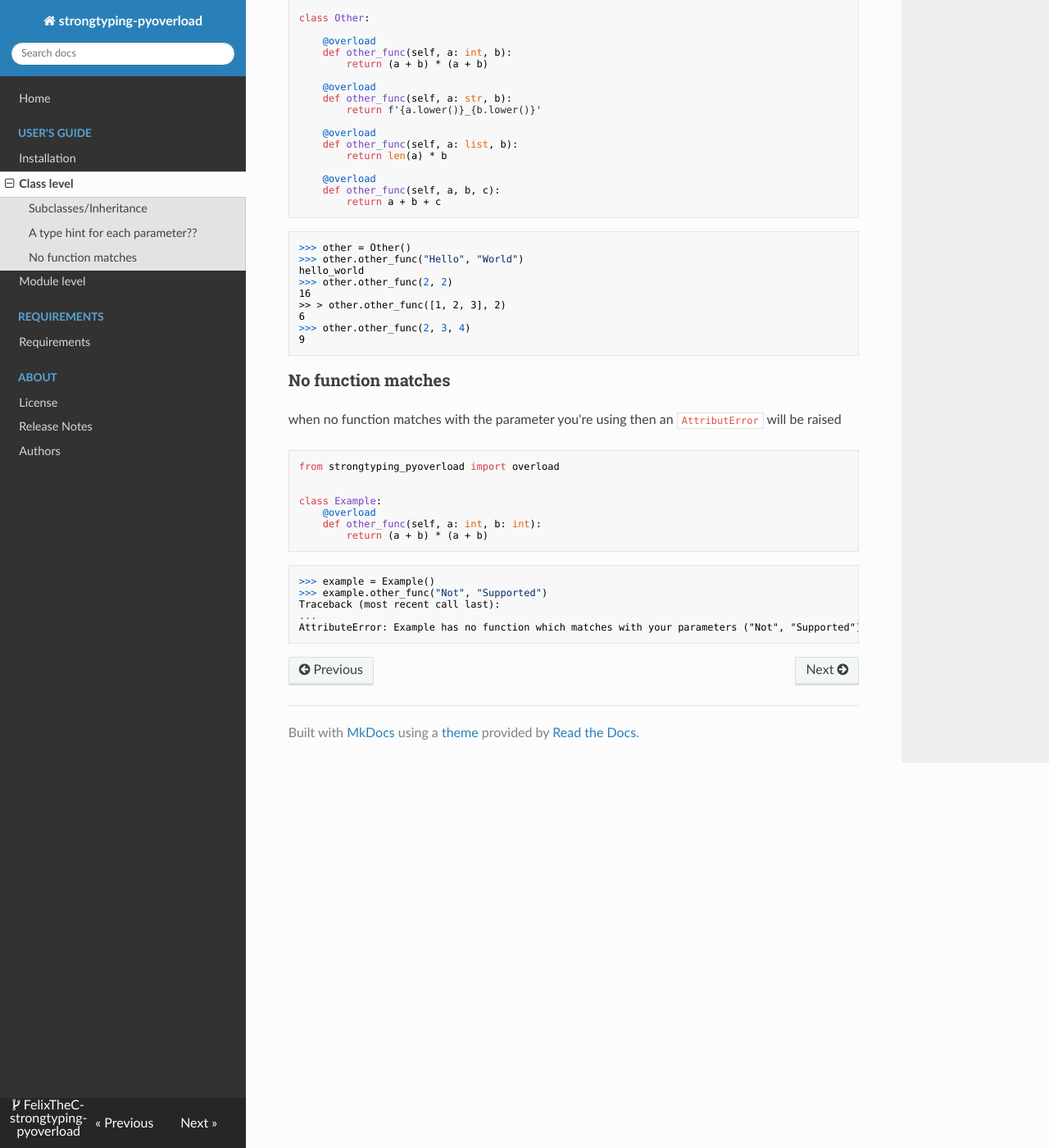
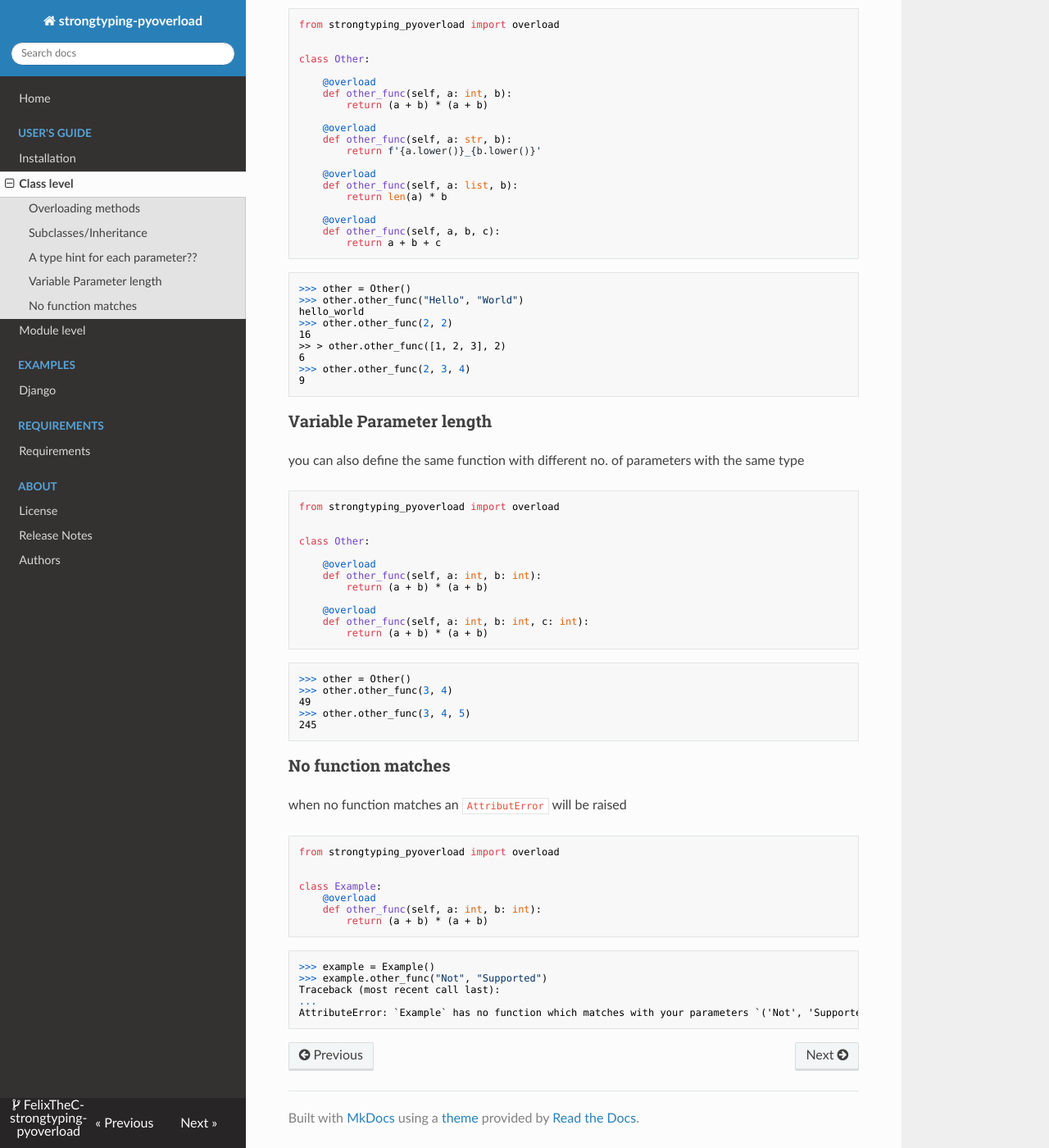
Before and after one commit to FelixTheC/py-overload, an MkDocs documentation site: the page built from docs/class_level.md, in a window 1280 px wide and 1400 px high, scrolled down 1433 px. Shown: the whole window at 82% size. Built offline with MkDocs 1.6.1, drawn with Linux system fonts in a browser that asks for light colours; nearby versions of some CDN libraries; some of the changed text lies outside the part shown.

Commit message:
refactor: update docs

````diff
--- a/docs/class_level.md
+++ b/docs/class_level.md
@@ -1,5 +1,6 @@
 # How to use `strongtyping-pyoverload` on a class based level
 
+### Overloading methods
 ```python
 from strongtyping_pyoverload import overload
 
@@ -21,11 +22,11 @@ class Foo:
 ```pycon
 >>> foo = Foo()
 >>> foo.func("hello")
-"Called with `str`"
+Called with `str`
 >>> foo.func(list("hello"))
-"Called with `list`"
+Called with `list`
 >>> foo.func(tuple("hello"))
-"Called with `tuple`"
+Called with `tuple`
 ```
 
 ### Subclasses/Inheritance
@@ -104,8 +105,32 @@ hello_world
 9
 ```
 
+### Variable Parameter length
+you can also define the same function with different no. of parameters with the same type
+```python
+from strongtyping_pyoverload import overload
+
+
+class Other:
+
+    @overload
+    def other_func(self, a: int, b: int):
+        return (a + b) * (a + b)
+
+    @overload
+    def other_func(self, a: int, b: int, c: int):
+        return (a + b) * (a + b)
+```
+```pycon
+>>> other = Other()
+>>> other.other_func(3, 4)
+49
+>>> other.other_func(3, 4, 5)
+245
+```
+
 ### No function matches
-when no function matches with the parameter you're using then an `AttributError` will be raised
+when no function matches an `AttributError` will be raised
 ```python
 from strongtyping_pyoverload import overload
 
@@ -120,5 +145,5 @@ class Example:
 >>> example.other_func("Not", "Supported")
 Traceback (most recent call last):
 ...
-AttributeError: Example has no function which matches with your parameters ("Not", "Supported") {}
+AttributeError: `Example` has no function which matches with your parameters `('Not', 'Supported')`
 ```
--- a/mkdocs.yml
+++ b/mkdocs.yml
@@ -7,6 +7,8 @@ nav:
         - 'Installation': 'install.md'
         - 'Class level': 'class_level.md'
         - 'Module level': 'module_level.md'
+    - Examples:
+        - 'Django': 'django.md'
     - Requirements:
           'Requirements': 'requirements.md'
     - About:
````
Also changed, not shown: docs/django.md (added, +27 -0 lines), docs/index.md (+1 -1 lines), docs/module_level.md (+13 -5 lines), docs/foo.png (added), docs/foo_pk.png (added), 1 other file.
